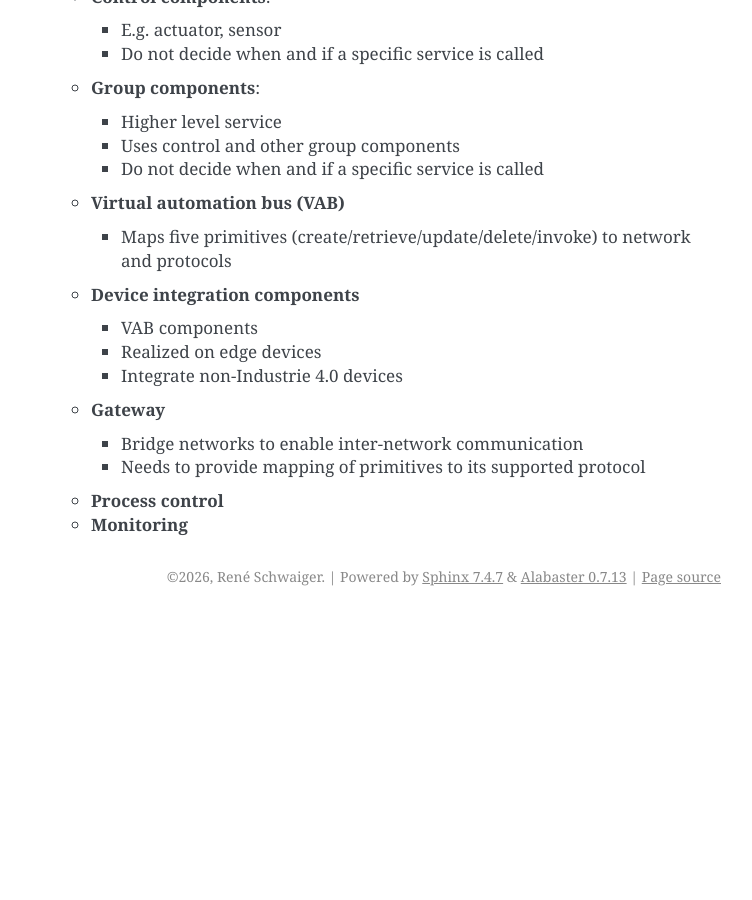
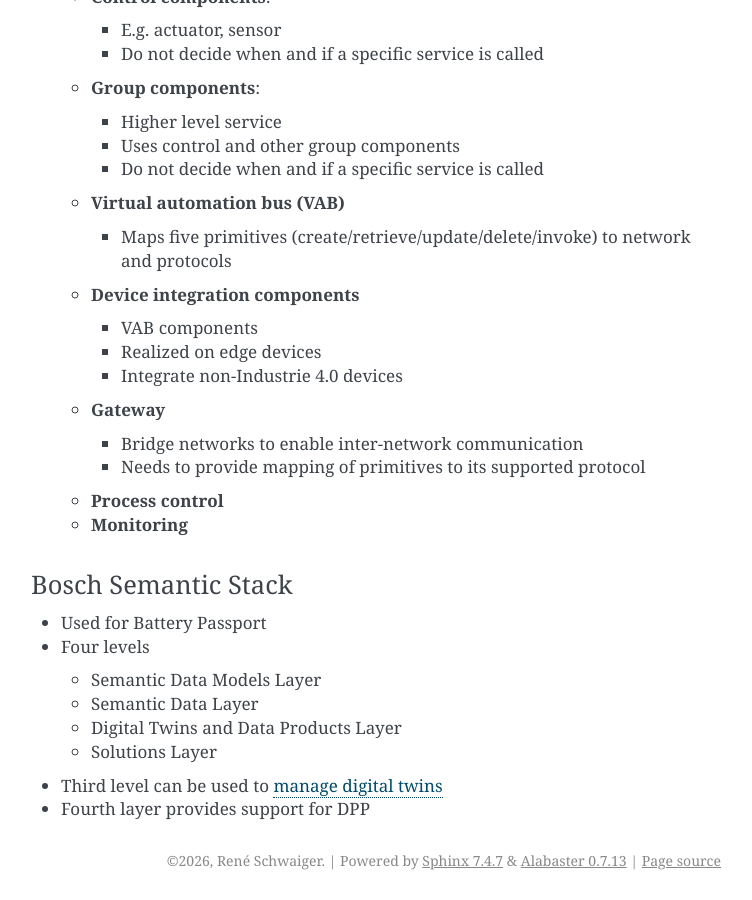
Before and after one commit to ift-tuwien/Digital-Product-Passport, a Sphinx documentation site: the page built from doc/sphinx/aas.md, in a window 1280 px wide and 900 px high, scrolled down 1952 px. Shown: the whole window, without its empty margins (389-1141 px from the left). Built offline with Sphinx 7.4.7, drawn with Linux system fonts in a browser that asks for light colours; cross-references to code outside the pages are shown as plain code; before the commit the page ends 2568 px from its top, so only the background shows below that.

Commit message:
AAS: Add information about Bosch Semantic Stack

```diff
--- a/doc/sphinx/aas.md
+++ b/doc/sphinx/aas.md
@@ -63,3 +63,14 @@
     - Needs to provide mapping of primitives to its supported protocol
   - **Process control**
   - **Monitoring**
+
+### Bosch Semantic Stack
+
+- Used for Battery Passport
+- Four levels
+  - Semantic Data Models Layer
+  - Semantic Data Layer
+  - Digital Twins and Data Products Layer
+  - Solutions Layer
+- Third level can be used to [manage digital twins](https://docs.bosch-semantic-stack.com/concepts/asset-administration-shell.html)
+- Fourth layer provides support for DPP
```
